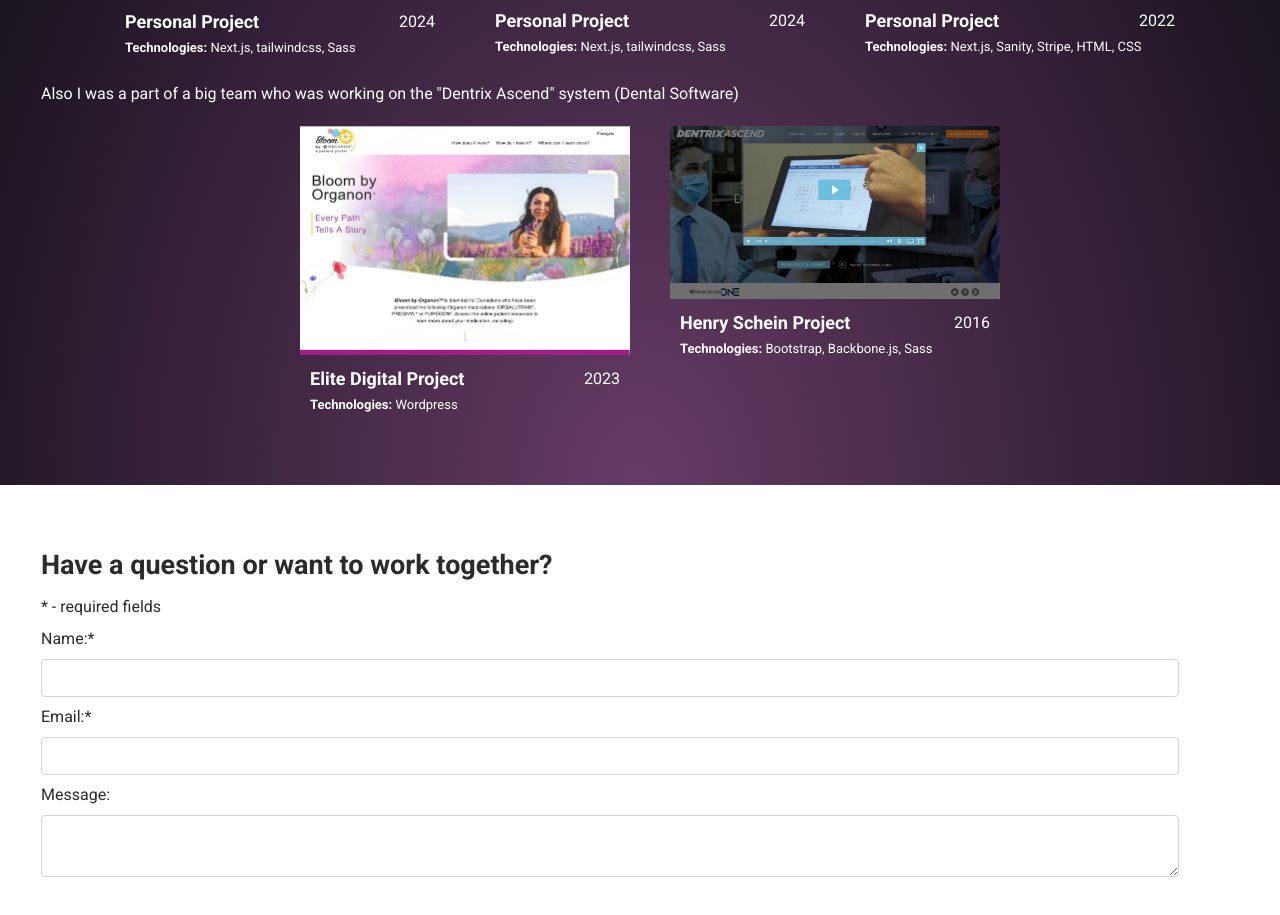
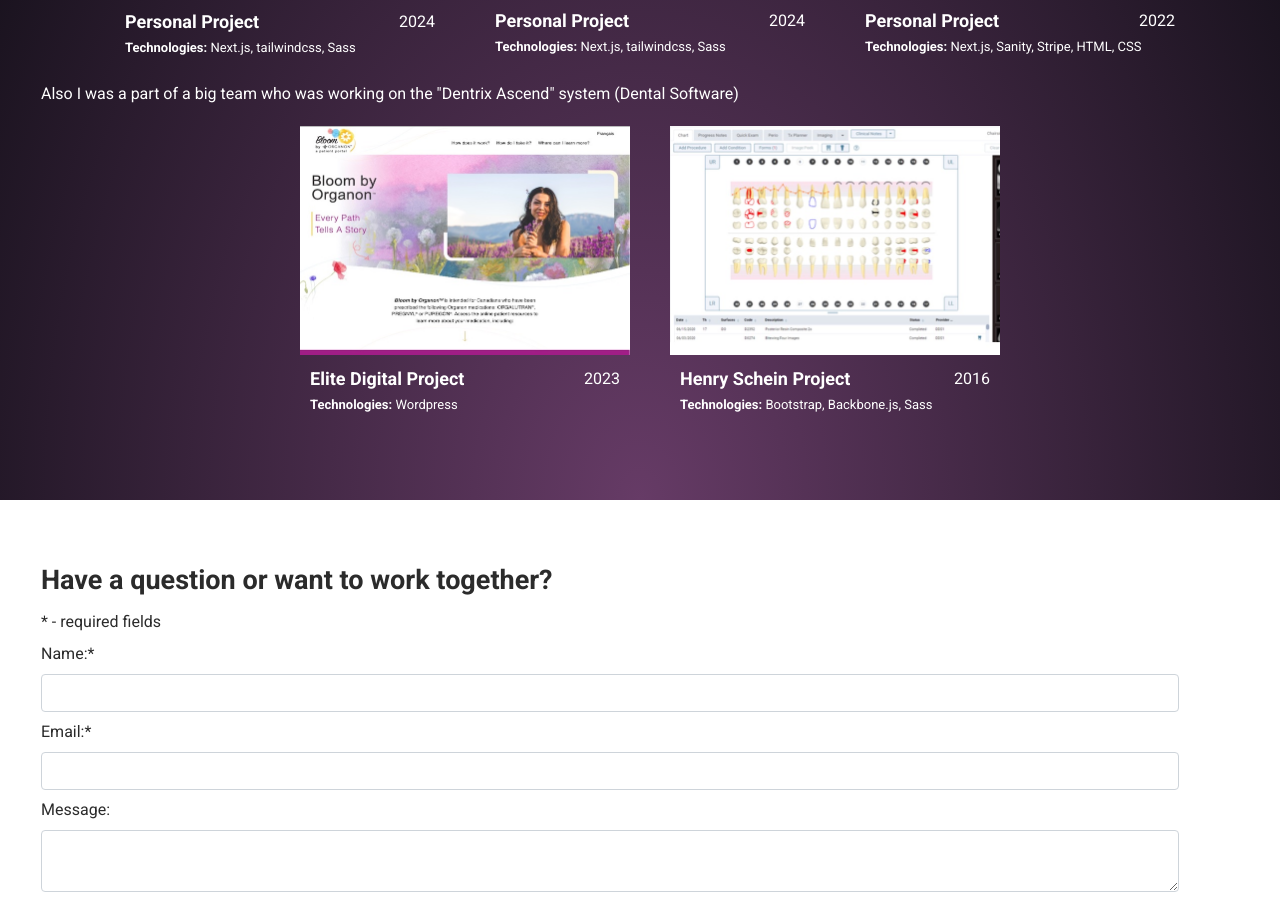
Before and after one commit to YanaKrukovets/yana_krukovets_portfolio, a Next.js app: page / in a window 1280 px wide. Shown: the part 1666-2581 px from the top of the page. Built offline with nearby package versions, Linux system fonts and the light colour scheme; a web font is replaced by a local one.

Commit message:
projects update

```diff
--- a/components/Projects.js
+++ b/components/Projects.js
@@ -14,7 +14,7 @@
     },
     {
       href: "https://www.dentrixascend.com",
-      src: "/images/dentrix.jpg",
+      src: "/images/components/projects/dentrix.jpg",
       alt: "Dentrix Ascend",
       text: "Henry Schein Project",
       year: "2016",
```
Also changed, not shown: public/images/components/projects/dentrix.jpg (added), public/images/dentrix.jpg (deleted).
